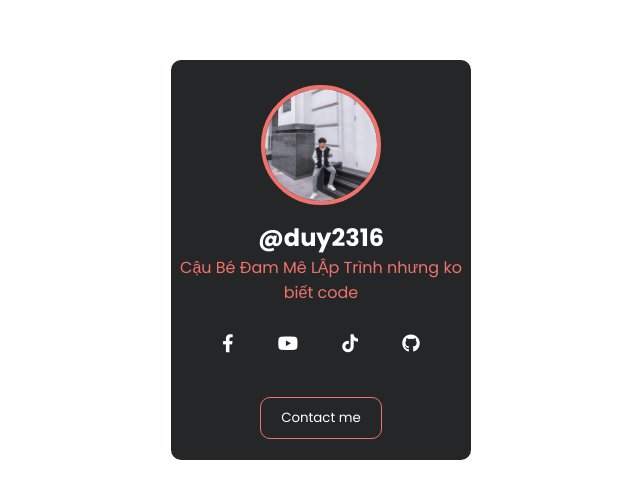
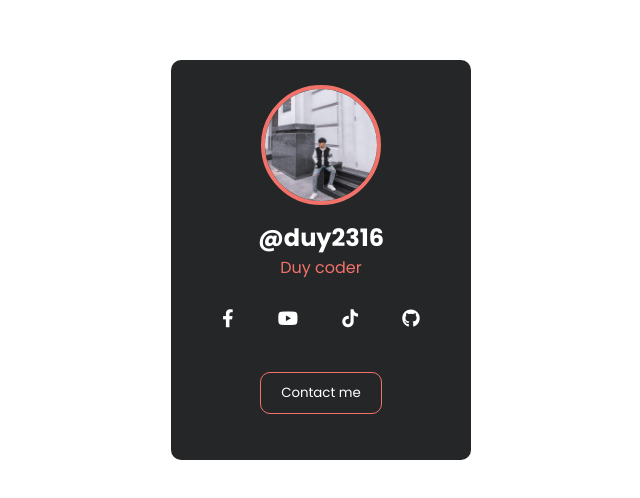
Before and after one commit to vanduy88/webbb, a plain HTML site: page index.html in a window 1280 px wide. Shown: the part 140-638 px from the top of the page, without its empty margins (319-959 px from the left). Drawn offline with Linux system fonts and the light colour scheme.

Commit message:
Update index.html

```diff
--- a/index.html
+++ b/index.html
@@ -24,7 +24,7 @@
         <img src="./ảnh1.jpg" alt="" />
       </div>
       <h2>@duy2316</h2>
-      <p>Cậu Bé Đam Mê LẬp Trình nhưng ko biết code</p>
+      <p>Duy coder </p>
       <div class="card__social">
         <a target="_black" href="https://www.facebook.com/duy2316/">
           <i class="fab fa-facebook-f"></i>
```
